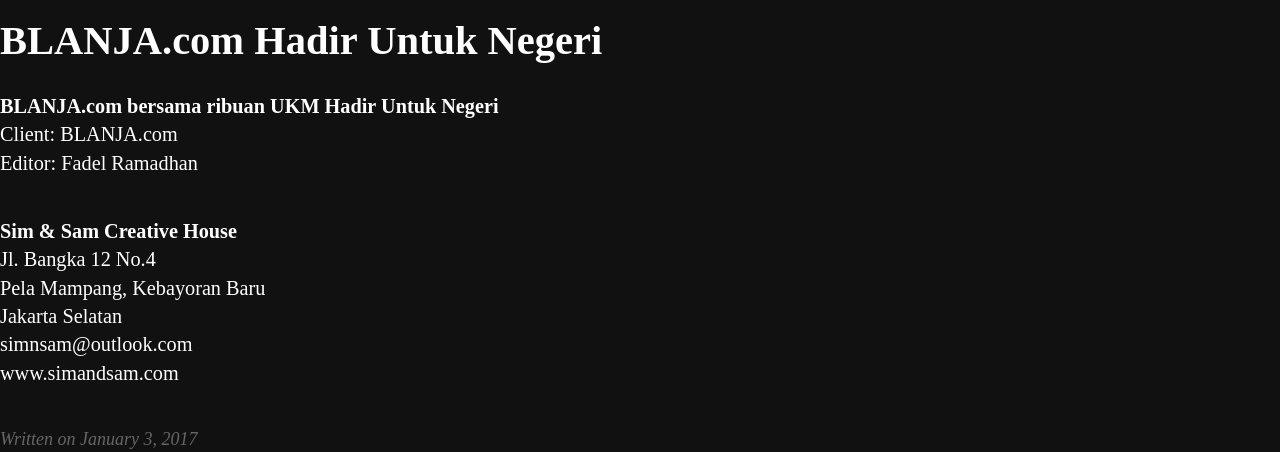
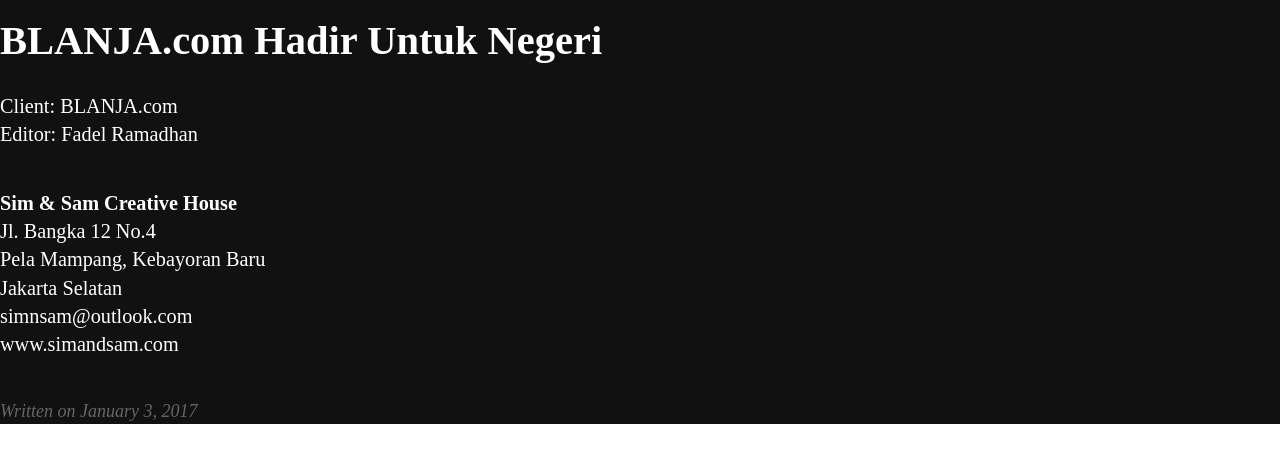
Before and after one commit to kemtol/simsam, a Jekyll site: the page built from _posts/2017-1-3-video-blanjacom-untuk-negeri.md, in a window 1280 px wide. Shown: the part 482-934 px from the top of the page. Built offline with Jekyll 4.4.1, drawn with Linux system fonts in a browser that asks for light colours; some web fonts are replaced; after the commit the page ends 906 px from its top, so only the background shows below that.

Commit message:
Update 2017-1-3-video-blanjacom-untuk-negeri.md

```diff
--- a/_posts/2017-1-3-video-blanjacom-untuk-negeri.md
+++ b/_posts/2017-1-3-video-blanjacom-untuk-negeri.md
@@ -9,7 +9,6 @@
 - series
 ---
 
-**BLANJA.com bersama ribuan UKM Hadir Untuk Negeri**<br/>
 Client: BLANJA.com<br/>
 Editor: Fadel Ramadhan<br/>
 
```
